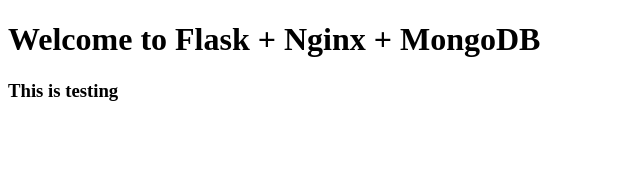
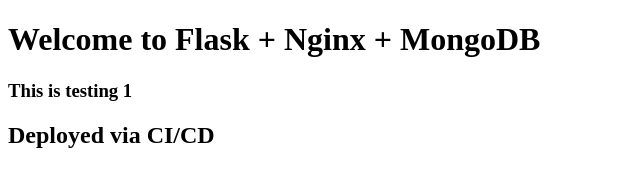
Before and after one commit to CryptoJanux/flask_nginx_mongo, a plain HTML site: page frontend/index.html in a window 1280 px wide. Shown: the whole page, without its empty margins (0-640 px from the left). Drawn offline with Linux system fonts and the light colour scheme.

Commit message:
Add Deployed via CI/CD

```diff
--- a/frontend/index.html
+++ b/frontend/index.html
@@ -5,6 +5,8 @@
 </head>
 <body>
     <h1>Welcome to Flask + Nginx + MongoDB</h1>
-    <h3>This is testing</h3>
+    <h3>This is testing 1</h3>
+    <h2>Deployed via CI/CD</h2>
+
 </body>
 </html>
```
